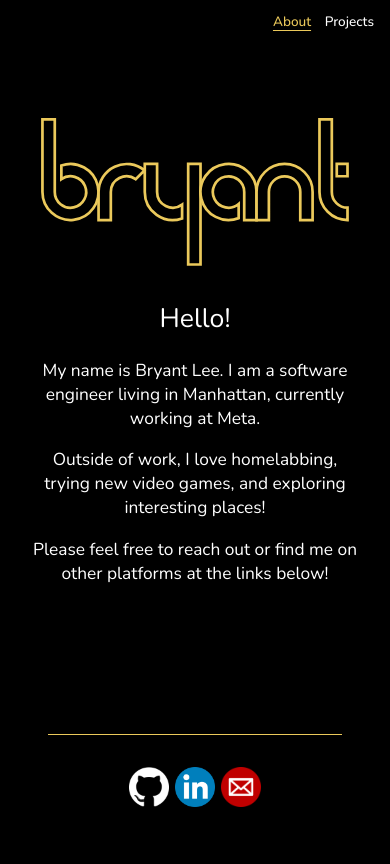
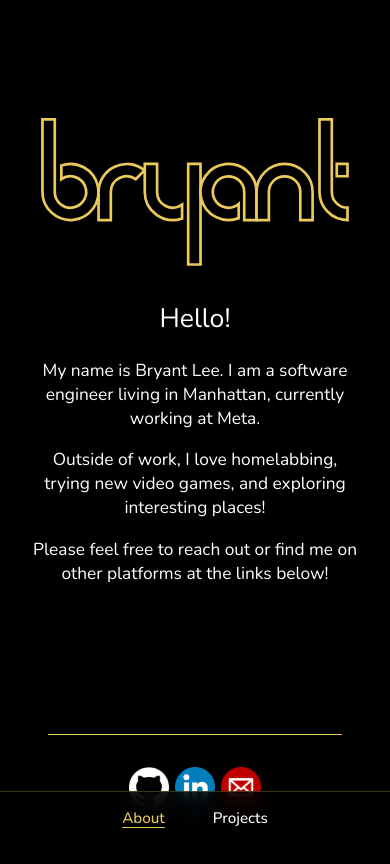
Before and after one commit to bryantleee/next-personal-website, a Next.js app: page / in a window 390 px wide. Shown: the top 864 px of the page. Built offline with nearby package versions, Linux system fonts and the light colour scheme.

Commit message:
Make header responsive in mobile

```diff
--- a/components/Header/Header.module.scss
+++ b/components/Header/Header.module.scss
@@ -33,14 +33,24 @@ $gold: #ebc95b;
 
 @media (max-width: 600px) {
   .header {
-    padding: 0.75rem 1rem;
+    top: auto;
+    right: 0;
+    bottom: 0;
+    left: 0;
+    padding: 0.75rem 1rem calc(0.75rem + env(safe-area-inset-bottom));
+    background-color: rgba(0, 0, 0, 0.85);
+    backdrop-filter: blur(12px);
+    -webkit-backdrop-filter: blur(12px);
+    border-top: 1px solid rgba(235, 201, 91, 0.25);
   }
 
   .nav {
-    gap: 0.85rem;
+    gap: 2rem;
+    justify-content: center;
   }
 
   .item {
-    font-size: 0.85rem;
+    font-size: 0.95rem;
+    padding: 0.25rem 0.5rem;
   }
 }
--- a/styles/globals.css
+++ b/styles/globals.css
@@ -13,3 +13,9 @@ a {
 * {
   box-sizing: border-box;
 }
+
+@media (max-width: 600px) {
+  body {
+    padding-bottom: calc(3.5rem + env(safe-area-inset-bottom));
+  }
+}
```
